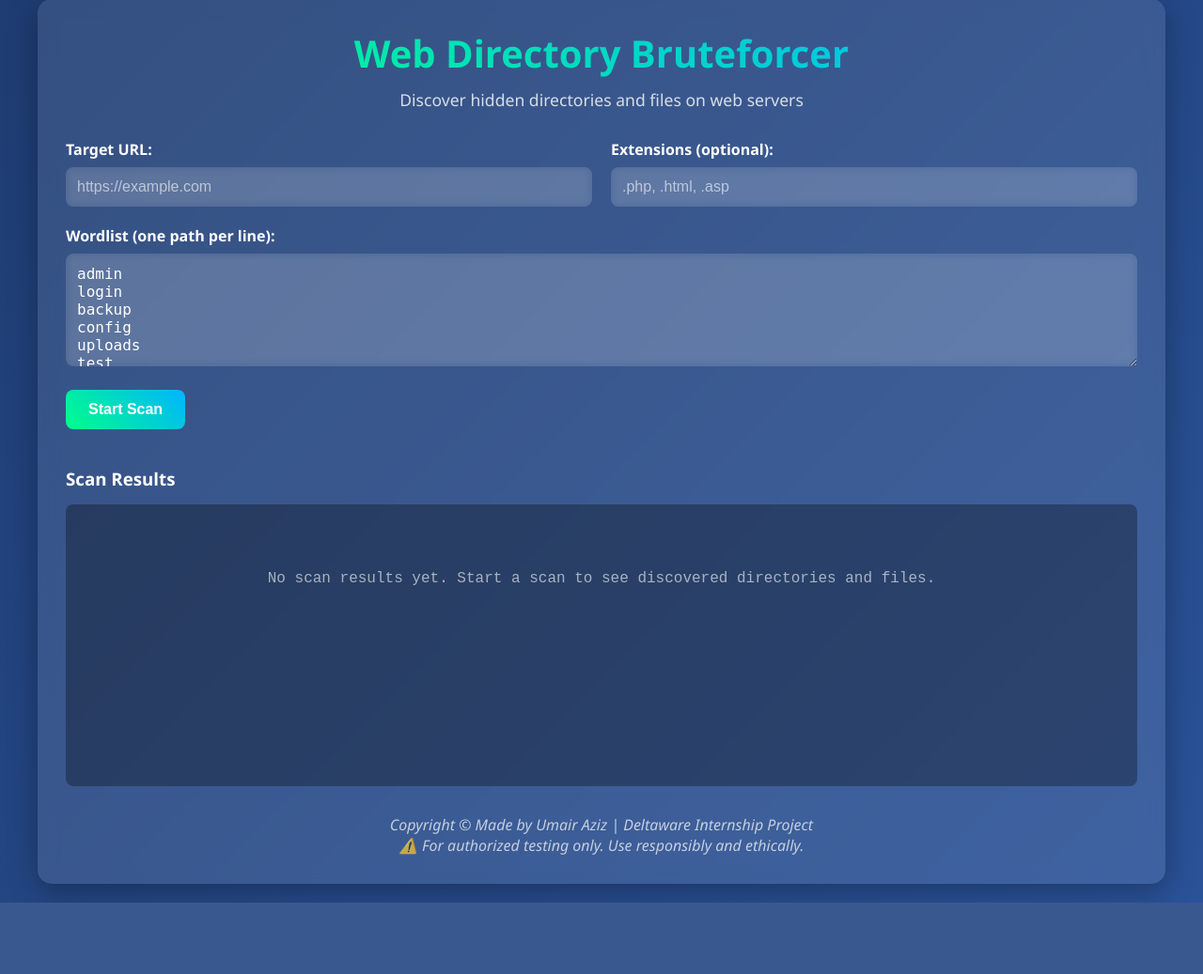
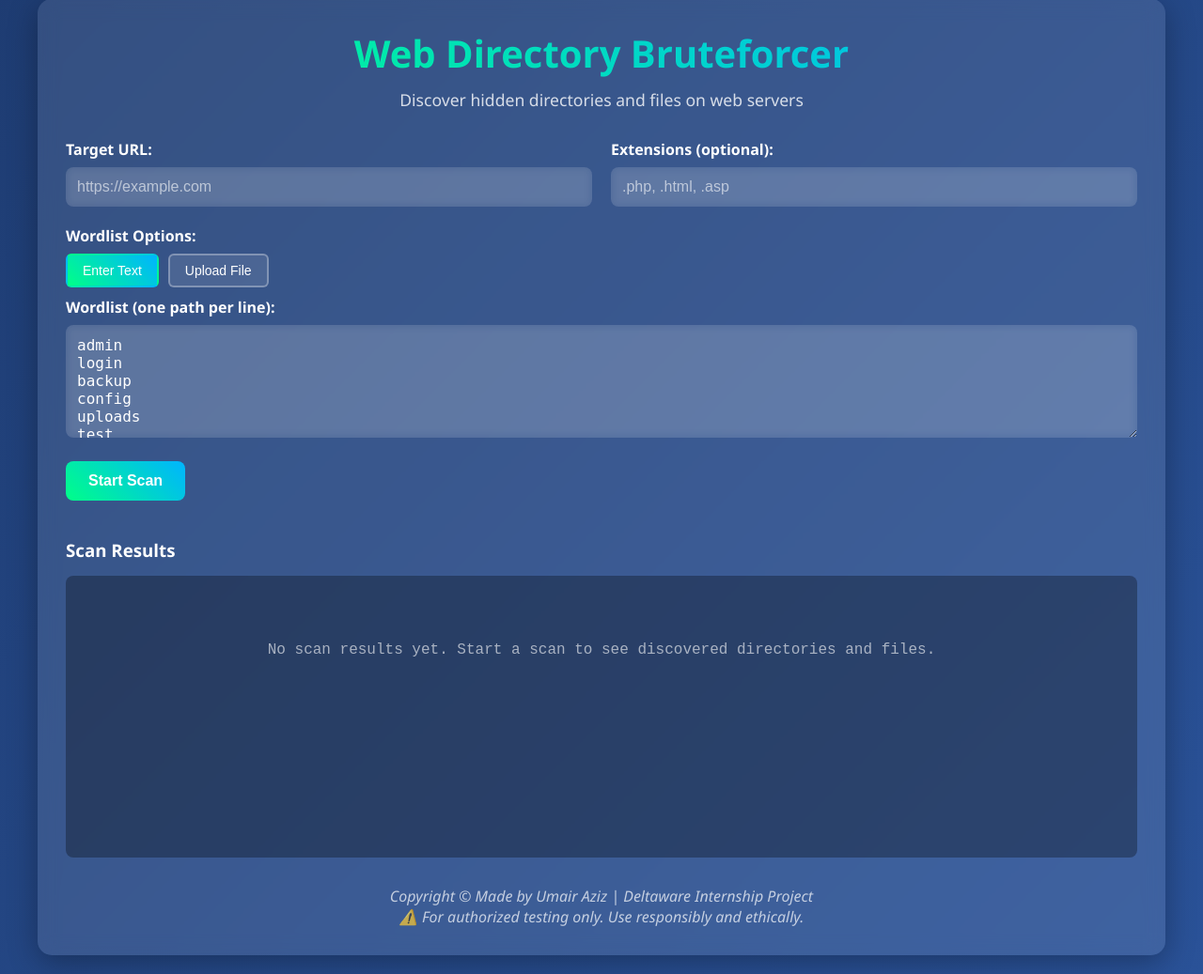
Before and after one commit to umair-aziz025/Deltaware_solution_internship_task, a Flask app: page / in a window 1280 px wide. Shown: the part 21-1058 px from the top of the page at 94% size. Before the commit the page ends 982 px from the top, so only its background shows below. Run offline with Flask 3, Linux system fonts and the light colour scheme.

Commit message:
Directory Bruteforcer Tool GUI

```diff
--- a/app.py
+++ b/app.py
@@ -7,8 +7,14 @@ import os
 import tempfile
 from datetime import datetime
 import uuid
+from werkzeug.utils import secure_filename
 
 app = Flask(__name__)
+app.config['MAX_CONTENT_LENGTH'] = 16 * 1024 * 1024  # 16MB max file size
+app.config['UPLOAD_FOLDER'] = 'uploads'
+
+# Create uploads directory if it doesn't exist
+os.makedirs(app.config['UPLOAD_FOLDER'], exist_ok=True)
 
 # Global storage for scan sessions
 scan_sessions = {}
@@ -81,20 +87,35 @@ def index():
 
 @app.route('/start_scan', methods=['POST'])
 def start_scan():
-    data = request.json
-    target_url = data.get('target_url', '').rstrip('/')
-    wordlist_text = data.get('wordlist', '')
-    extensions_text = data.get('extensions', '')
+    target_url = request.form.get('target_url', '').rstrip('/')
+    wordlist_text = request.form.get('wordlist', '')
+    extensions_text = request.form.get('extensions', '')
+    wordlist_file = request.files.get('wordlist_file')
 
-    if not target_url or not wordlist_text:
-        return jsonify({'error': 'Target URL and wordlist are required'}), 400
+    if not target_url:
+        return jsonify({'error': 'Target URL is required'}), 400
 
-    # Generate session ID
-    session_id = str(uuid.uuid4())
+    # Handle wordlist from either text input or file upload
+    paths = []
 
-    # Parse wordlist
-    paths = [line.strip() for line in wordlist_text.split('\n')
-             if line.strip() and not line.strip().startswith('#')]
+    if wordlist_file and wordlist_file.filename:
+        # Process uploaded file
+        try:
+            filename = secure_filename(wordlist_file.filename)
+            if filename.endswith(('.txt', '.list', '.wordlist')):
+                file_content = wordlist_file.read().decode('utf-8', errors='ignore')
+                paths = [line.strip() for line in file_content.split('\n')
+                        if line.strip() and not line.strip().startswith('#')]
+            else:
+                return jsonify({'error': 'Invalid file type. Please upload .txt, .list, or .wordlist files'}), 400
+        except Exception as e:
+            return jsonify({'error': f'Error reading file: {str(e)}'}), 400
+    elif wordlist_text:
+        # Process text input
+        paths = [line.strip() for line in wordlist_text.split('\n')
+                if line.strip() and not line.strip().startswith('#')]
+    else:
+        return jsonify({'error': 'Wordlist (text or file) is required'}), 400
 
     if not paths:
         return jsonify({'error': 'Wordlist is empty or invalid'}), 400
@@ -102,6 +123,9 @@ def start_scan():
     # Parse extensions
     extensions = [ext.strip() for ext in extensions_text.split(',')
                   if ext.strip()] if extensions_text else []
+
+    # Generate session ID
+    session_id = str(uuid.uuid4())
 
     # Create scanner instance
     scanner = WebScanner(session_id)
@@ -118,7 +142,8 @@ def start_scan():
     return jsonify({
         'session_id': session_id,
         'message': 'Scan started successfully',
-        'total_paths': len(paths)
+        'total_paths': len(paths),
+        'wordlist_source': 'file' if wordlist_file and wordlist_file.filename else 'text'
     })
 
 @app.route('/scan_status/<session_id>')
--- a/templates/index.html
+++ b/templates/index.html
@@ -57,7 +57,7 @@
             font-weight: 600;
         }
 
-        .form-group input, .form-group textarea {
+        .form-group input, .form-group textarea, .form-group select {
             width: 100%;
             padding: 12px;
             border: none;
@@ -70,6 +70,56 @@
 
         .form-group input::placeholder, .form-group textarea::placeholder {
             color: rgba(255, 255, 255, 0.6);
+        }
+
+        .form-group input[type="file"] {
+            padding: 8px;
+            background: rgba(255, 255, 255, 0.2);
+            border: 2px dashed rgba(255, 255, 255, 0.3);
+        }
+
+        .form-group input[type="file"]::-webkit-file-upload-button {
+            background: linear-gradient(45deg, #00ff88, #00b4ff);
+            color: white;
+            border: none;
+            padding: 8px 16px;
+            border-radius: 6px;
+            cursor: pointer;
+            margin-right: 10px;
+        }
+
+        .wordlist-options {
+            display: flex;
+            gap: 10px;
+            margin-bottom: 10px;
+        }
+
+        .wordlist-option-btn {
+            padding: 8px 16px;
+            border: 2px solid rgba(255, 255, 255, 0.3);
+            background: rgba(255, 255, 255, 0.1);
+            color: #fff;
+            border-radius: 6px;
+            cursor: pointer;
+            font-size: 14px;
+            transition: all 0.3s;
+        }
+
+        .wordlist-option-btn.active {
+            background: linear-gradient(45deg, #00ff88, #00b4ff);
+            border-color: transparent;
+        }
+
+        .wordlist-option-btn:hover {
+            background: rgba(255, 255, 255, 0.2);
+        }
+
+        .wordlist-section {
+            display: none;
+        }
+
+        .wordlist-section.active {
+            display: block;
         }
 
         .form-group textarea {
@@ -227,22 +277,38 @@
 
         <div id="alert-container"></div>
 
-        <form id="scanForm">
+        <form id="scanForm" enctype="multipart/form-data">
             <div class="grid">
                 <div class="form-group">
                     <label for="targetUrl">Target URL:</label>
-                    <input type="url" id="targetUrl" placeholder="https://example.com" required>
+                    <input type="url" id="targetUrl" name="target_url" placeholder="https://example.com" required>
                 </div>
 
                 <div class="form-group">
                     <label for="extensions">Extensions (optional):</label>
-                    <input type="text" id="extensions" placeholder=".php, .html, .asp">
+                    <input type="text" id="extensions" name="extensions" placeholder=".php, .html, .asp">
                 </div>
             </div>
 
             <div class="form-group">
-                <label for="wordlist">Wordlist (one path per line):</label>
-                <textarea id="wordlist" placeholder="admin&#10;login&#10;backup&#10;config&#10;uploads&#10;test&#10;dashboard&#10;panel" required></textarea>
+                <label>Wordlist Options:</label>
+                <div class="wordlist-options">
+                    <button type="button" class="wordlist-option-btn active" id="textOption">Enter Text</button>
+                    <button type="button" class="wordlist-option-btn" id="fileOption">Upload File</button>
+                </div>
+
+                <div class="wordlist-section active" id="textSection">
+                    <label for="wordlist">Wordlist (one path per line):</label>
+                    <textarea id="wordlist" name="wordlist" placeholder="admin&#10;login&#10;backup&#10;config&#10;uploads&#10;test&#10;dashboard&#10;panel"></textarea>
+                </div>
+
+                <div class="wordlist-section" id="fileSection">
+                    <label for="wordlistFile">Upload Wordlist File (.txt, .list, .wordlist):</label>
+                    <input type="file" id="wordlistFile" name="wordlist_file" accept=".txt,.list,.wordlist">
+                    <small style="color: rgba(255, 255, 255, 0.6); display: block; margin-top: 5px;">
+                        📁 Upload a text file containing one path per line
+                    </small>
+                </div>
             </div>
 
             <button type="submit" class="btn" id="startBtn">Start Scan</button>
@@ -361,22 +427,32 @@
         document.getElementById('scanForm').addEventListener('submit', function(e) {
             e.preventDefault();
 
-            const targetUrl = document.getElementById('targetUrl').value;
-            const wordlist = document.getElementById('wordlist').value;
-            const extensions = document.getElementById('extensions').value;
+            const formData = new FormData();
+            formData.append('target_url', document.getElementById('targetUrl').value);
+            formData.append('extensions', document.getElementById('extensions').value);
 
-            const data = {
-                target_url: targetUrl,
-                wordlist: wordlist,
-                extensions: extensions
-            };
+            // Check which wordlist option is active
+            const isFileMode = document.getElementById('fileOption').classList.contains('active');
+
+            if (isFileMode) {
+                const fileInput = document.getElementById('wordlistFile');
+                if (fileInput.files.length === 0) {
+                    showAlert('Please select a wordlist file or switch to text mode.');
+                    return;
+                }
+                formData.append('wordlist_file', fileInput.files[0]);
+            } else {
+                const wordlistText = document.getElementById('wordlist').value;
+                if (!wordlistText.trim()) {
+                    showAlert('Please enter a wordlist or switch to file mode.');
+                    return;
+                }
+                formData.append('wordlist', wordlistText);
+            }
 
             fetch('/start_scan', {
                 method: 'POST',
-                headers: {
-                    'Content-Type': 'application/json',
-                },
-                body: JSON.stringify(data)
+                body: formData
             })
             .then(response => response.json())
             .then(data => {
@@ -390,7 +466,8 @@
                     document.getElementById('downloadBtn').style.display = 'none';
 
                     clearResults();
-                    showAlert(`Scan started! Testing ${data.total_paths} paths.`, 'success');
+                    const source = data.wordlist_source === 'file' ? 'uploaded file' : 'text input';
+                    showAlert(`Scan started! Testing ${data.total_paths} paths from ${source}.`, 'success');
 
                     statusInterval = setInterval(checkScanStatus, 1000);
                 }
@@ -439,6 +516,31 @@ contact
 about
 services
 products`;
+
+        // Wordlist option switching
+        document.getElementById('textOption').addEventListener('click', function() {
+            document.getElementById('textOption').classList.add('active');
+            document.getElementById('fileOption').classList.remove('active');
+            document.getElementById('textSection').classList.add('active');
+            document.getElementById('fileSection').classList.remove('active');
+        });
+
+        document.getElementById('fileOption').addEventListener('click', function() {
+            document.getElementById('fileOption').classList.add('active');
+            document.getElementById('textOption').classList.remove('active');
+            document.getElementById('fileSection').classList.add('active');
+            document.getElementById('textSection').classList.remove('active');
+        });
+
+        // File input change handler
+        document.getElementById('wordlistFile').addEventListener('change', function(e) {
+            const file = e.target.files[0];
+            if (file) {
+                const fileName = file.name;
+                const fileSize = (file.size / 1024).toFixed(2);
+                showAlert(`Selected file: ${fileName} (${fileSize} KB)`, 'success');
+            }
+        });
     </script>
 </body>
 </html>
```
